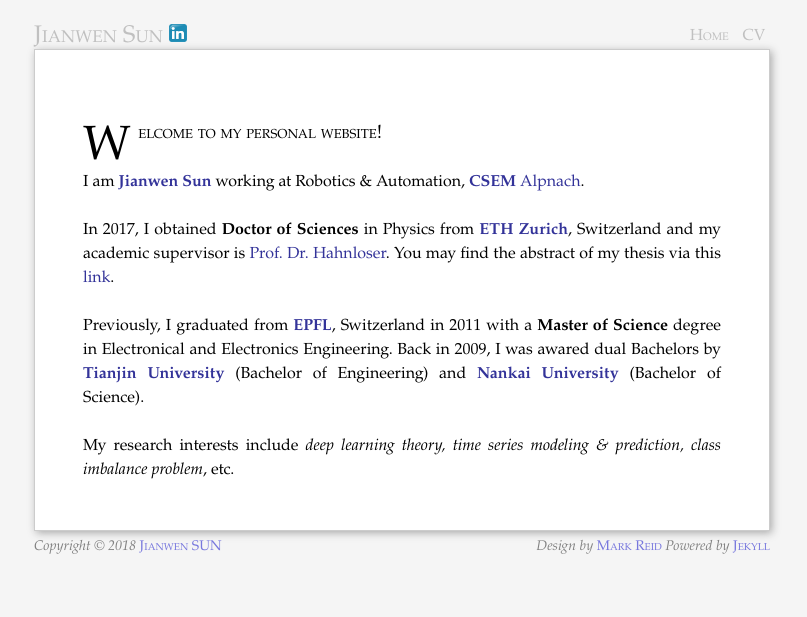
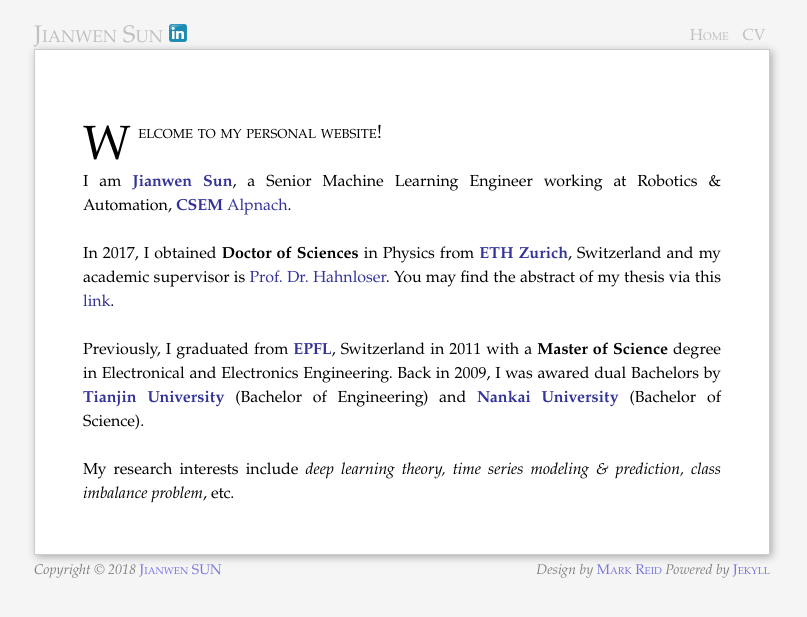
Before and after one commit to 0Ax3/0ax3.github.com, a Jekyll site: the page built from index.md, in a window 1280 px wide. Shown: the top 617 px of the page, without its empty margins (238-1045 px from the left). Built offline with Jekyll 4.4.1, drawn with Linux system fonts in a browser that asks for light colours; nearby versions of some CDN libraries.

Commit message:
Update index.md

```diff
--- a/index.md
+++ b/index.md
@@ -5,7 +5,7 @@ layout: page
 
 Welcome to my personal website!
 
-I am <a href="mailto:jianwen.sun@me.com?Subject=Hello from sunjianwen.com" target="_top">**Jianwen Sun**</a> working at Robotics & Automation, <a href="http://www.csem.ch" target="_blank">**CSEM** Alpnach</a>.
+I am <a href="mailto:jianwen.sun@me.com?Subject=Hello from sunjianwen.com" target="_top">**Jianwen Sun**</a>, a Senior Machine Learning Engineer working at Robotics & Automation, <a href="http://www.csem.ch" target="_blank">**CSEM** Alpnach</a>.
 
 In 2017, I obtained **Doctor of Sciences** in Physics from <a href="https://www.ethz.ch/en.html" target="_blank">**ETH Zurich**</a>, Switzerland and my academic supervisor is <a href="http://www.ini.uzh.ch/people/rich" target="_blank">Prof. Dr. Hahnloser</a>. You may find the abstract of my thesis via this <a href="https://www.research-collection.ethz.ch/handle/20.500.11850/198807" target="_blank">link</a>.
 
```
